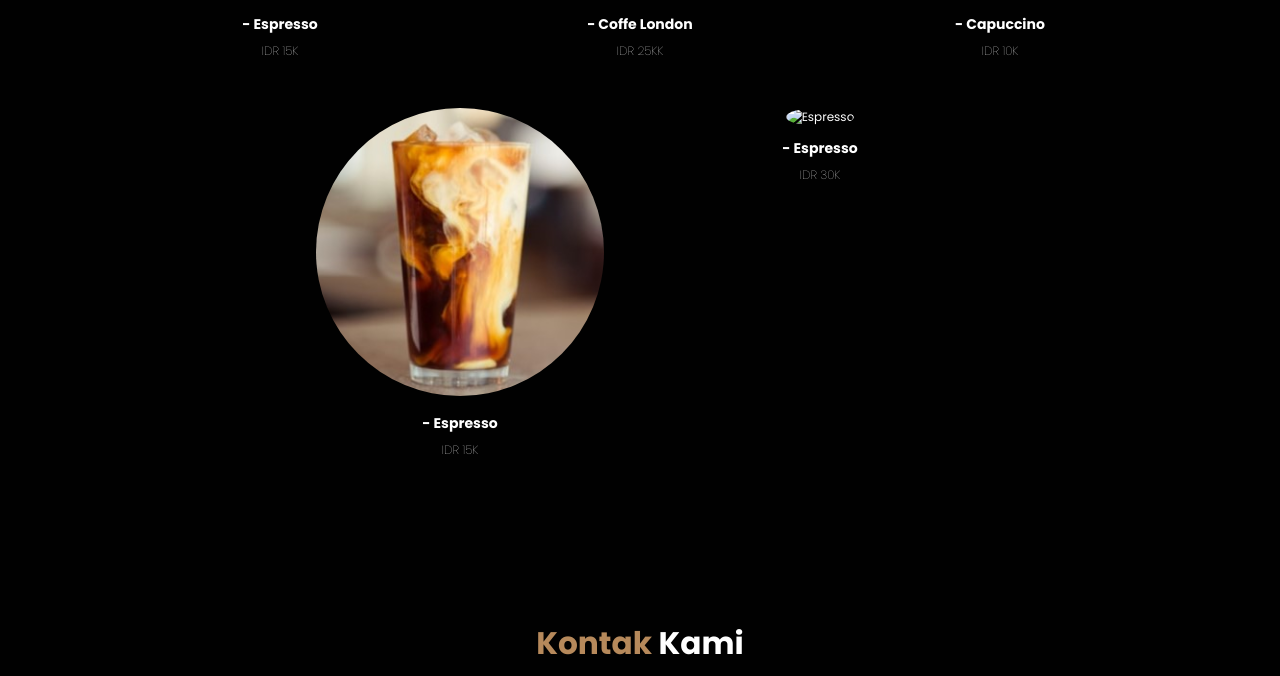
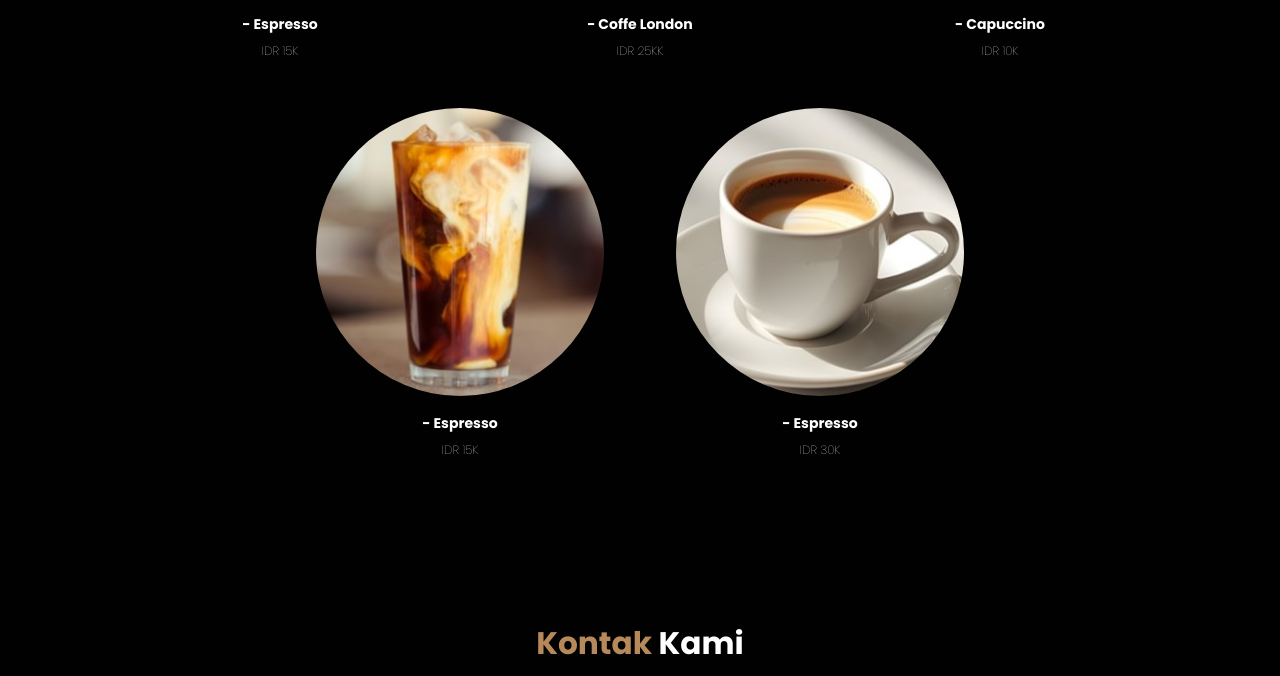
Before and after one commit to GojoSatoru4570/kedai_kopi_sumba_selatan, a plain HTML site: page index.html in a window 1280 px wide. Shown: the part 2023-2699 px from the top of the page. Drawn offline with nearby package versions, Linux system fonts and the light colour scheme.

Commit message:
menganti link gambar karna salah

```diff
--- a/index.html
+++ b/index.html
@@ -121,11 +121,7 @@
           <p class="menu-cart-price">IDR 15K</p>
         </div>
         <div class="menu-cart">
-          <img
-            src="img/menu/menu7.jpg.png"
-            alt="Espresso"
-            class="menu-cart-img"
-          />
+          <img src="img/menu/menu7.jpg" alt="Espresso" class="menu-cart-img" />
           <h3 class="menu-cart-title">- Espresso</h3>
           <p class="menu-cart-price">IDR 30K</p>
         </div>
```
